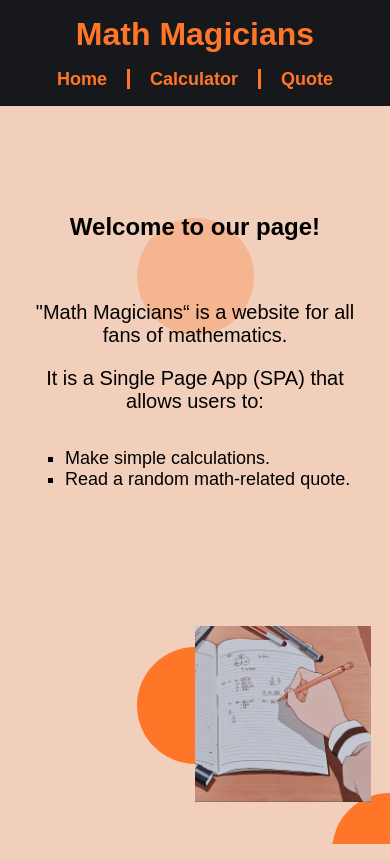
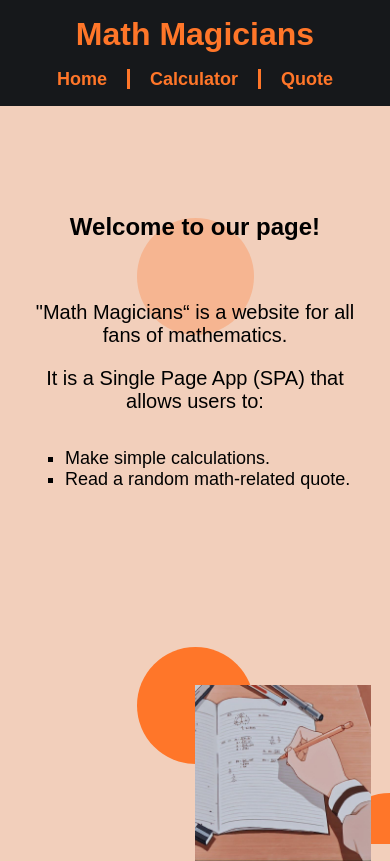
Before and after one commit to NatiG25/math-magicians, a React (Create React App) app: page / in a window 390 px wide. Built offline with nearby package versions, Linux system fonts and the light colour scheme.

Commit message:
Adjust home img

```diff
--- a/src/calculator.css
+++ b/src/calculator.css
@@ -394,6 +394,7 @@ nav > a:hover {
 
   .home-img {
     width: 45%;
+    bottom: -2%;
   }
 
   .calculator-container {
```
